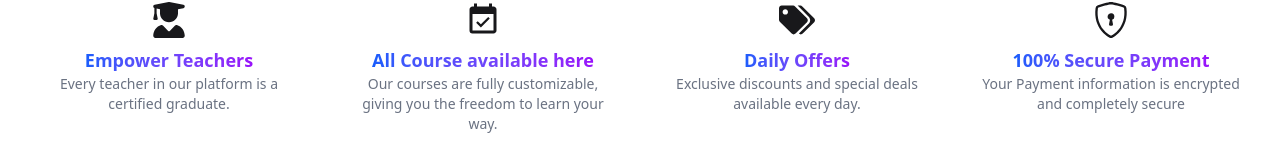
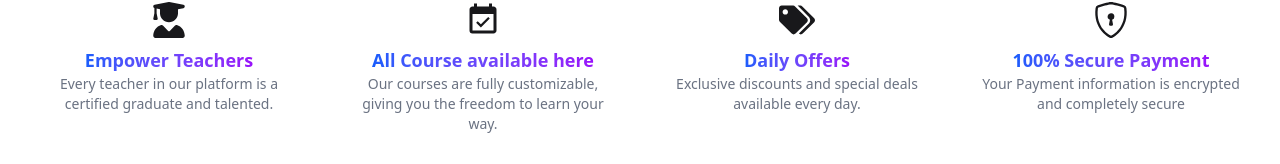
Before and after one commit to shadowstacker21/Online-School-Frontend, a React (Vite) app: page / in a window 1280 px wide. Shown: the part 602-766 px from the top of the page. Built offline with nearby package versions, Linux system fonts and the light colour scheme.

Commit message:
Deploy in Vercel

```diff
--- a/src/Home/Feature.jsx
+++ b/src/Home/Feature.jsx
@@ -9,7 +9,7 @@ const Feature = () => {
         {
             icon:<FaUserGraduate className='text-black-500 text-4xl '/>,
             title:"Empower Teachers",
-            description:"Every teacher in our platform is a certified graduate."
+            description:"Every teacher in our platform is a certified graduate and talented."
         },
         {
             icon:<MdEventAvailable className='text-black-500 text-4xl'/>,
```
